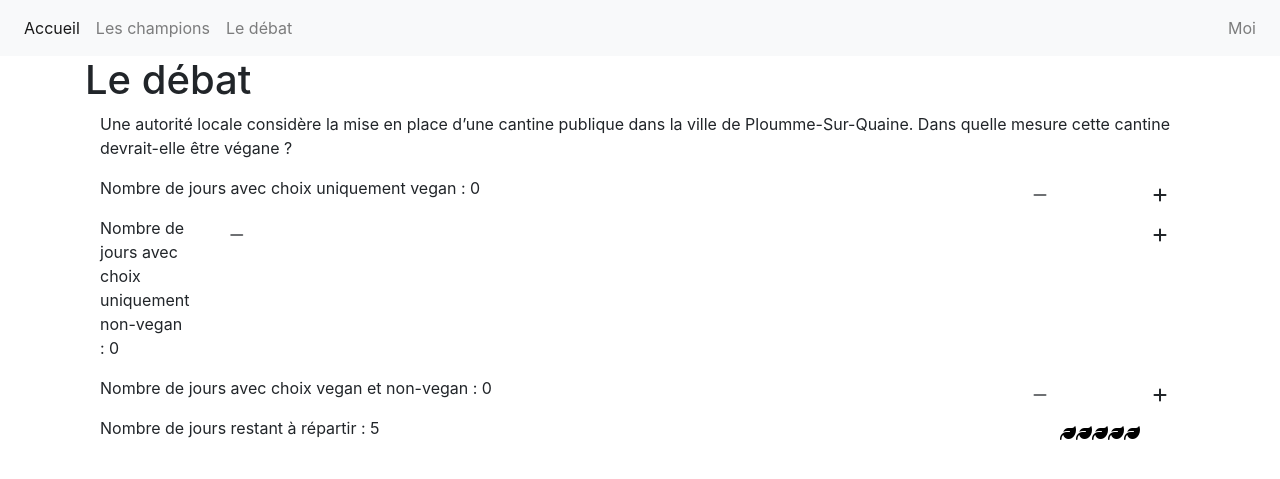
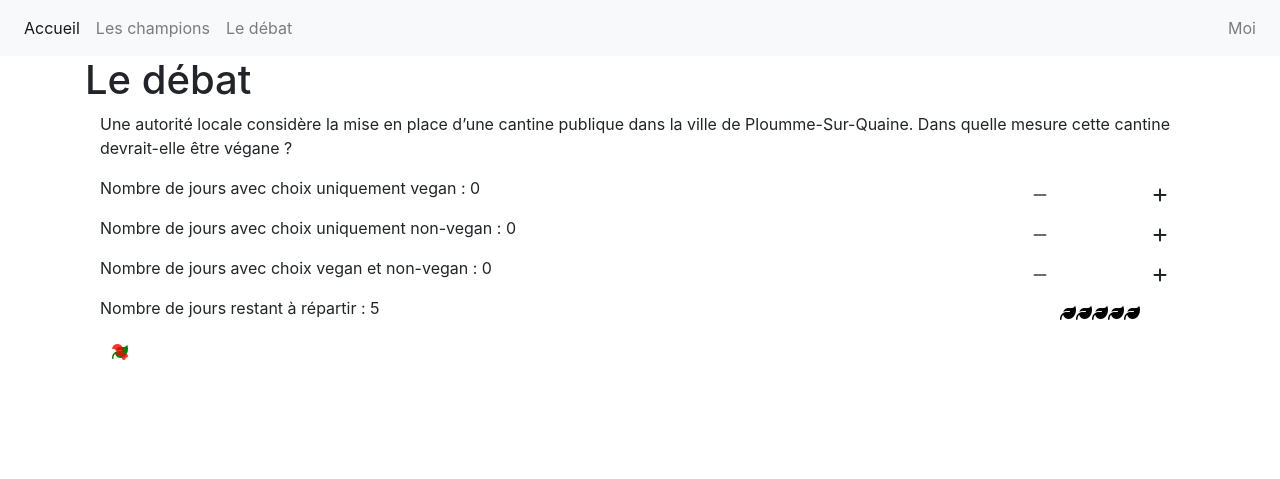
Before and after one commit to oliviercailloux/diet-web, a Jekyll site: the page built from debat.html, in a window 1280 px wide. Shown: the top 479 px of the page. Built offline with Jekyll 4.4.1, drawn with Linux system fonts in a browser that asks for light colours; nearby versions of some CDN libraries.

Commit message:
Various icons

```diff
--- a/debat.html
+++ b/debat.html
@@ -30,6 +30,10 @@ extra_js:
 	<div class="row" id="row-meat"></div>
 	<div class="row" id="row-mixed"></div>
 	<div class="row" id="row-remaining"></div>
+	<span class="fa-stack"> <i
+		class="fas fa-leaf fa-stack-1x" style="color: Green"></i> <i
+		class="fas fa-drumstick-bite fa-stack-1x fa-flip-horizontal" style="color: Red; opacity: 80%"></i>
+	</span>
 </div>
 <div id="videos" class="row" hidden="true">
 	<p>Videos.</p>
--- a/support.js
+++ b/support.js
@@ -67,9 +67,8 @@ class CountingRowContent {
 		this.leafSpans = [];
 		for (let i = 0; i < 5; i++) {
 			const fasSpanLeaf = document.createElement("span");
-			fasSpanLeaf.setAttribute("class", "fas");
+			fasSpanLeaf.setAttribute("class", `fas ${this.icon}`);
 			fasSpanLeaf.setAttribute("style", this.iconStyle);
-			fasSpanLeaf.append(this.icon);
 			this.leafSpans[i] = fasSpanLeaf;
 		}
 
@@ -147,7 +146,7 @@ class Controller {
 
 	bind() {
 		const rowVegan = document.getElementById('row-vegan');
-		this.veganRowContent = new CountingRowContent('Nombre de jours avec choix uniquement vegan : ', '', 'color: Green', true);
+		this.veganRowContent = new CountingRowContent('Nombre de jours avec choix uniquement vegan : ', 'fa-leaf', 'color: Green', true);
 		this.veganRowContent.bindTo(rowVegan);
 		this.veganRowContent.minusOnClick = this.minusVegan.bind(this);
 		this.veganRowContent.plusOnClick = this.plusVegan.bind(this);
@@ -159,13 +158,13 @@ class Controller {
 		this.meatRowContent.plusOnClick = this.plusMeat.bind(this);
 
 		const rowMixed = document.getElementById('row-mixed');
-		this.mixedRowContent = new CountingRowContent('Nombre de jours avec choix vegan et non-vegan : ', '', 'color: Blue', true);
+		this.mixedRowContent = new CountingRowContent('Nombre de jours avec choix vegan et non-vegan : ', 'fa-leaf', 'color: Blue', true);
 		this.mixedRowContent.bindTo(rowMixed);
 		this.mixedRowContent.minusOnClick = this.minusMixed.bind(this);
 		this.mixedRowContent.plusOnClick = this.plusMixed.bind(this);
 
 		const rowRemaining = document.getElementById('row-remaining');
-		this.remainingRowContent = new CountingRowContent('Nombre de jours restant à répartir : ', '', 'color: Black', false);
+		this.remainingRowContent = new CountingRowContent('Nombre de jours restant à répartir : ', 'fa-leaf', 'color: Black', false);
 		this.remainingRowContent.bindTo(rowRemaining);
 
 		this.refresh();
```
